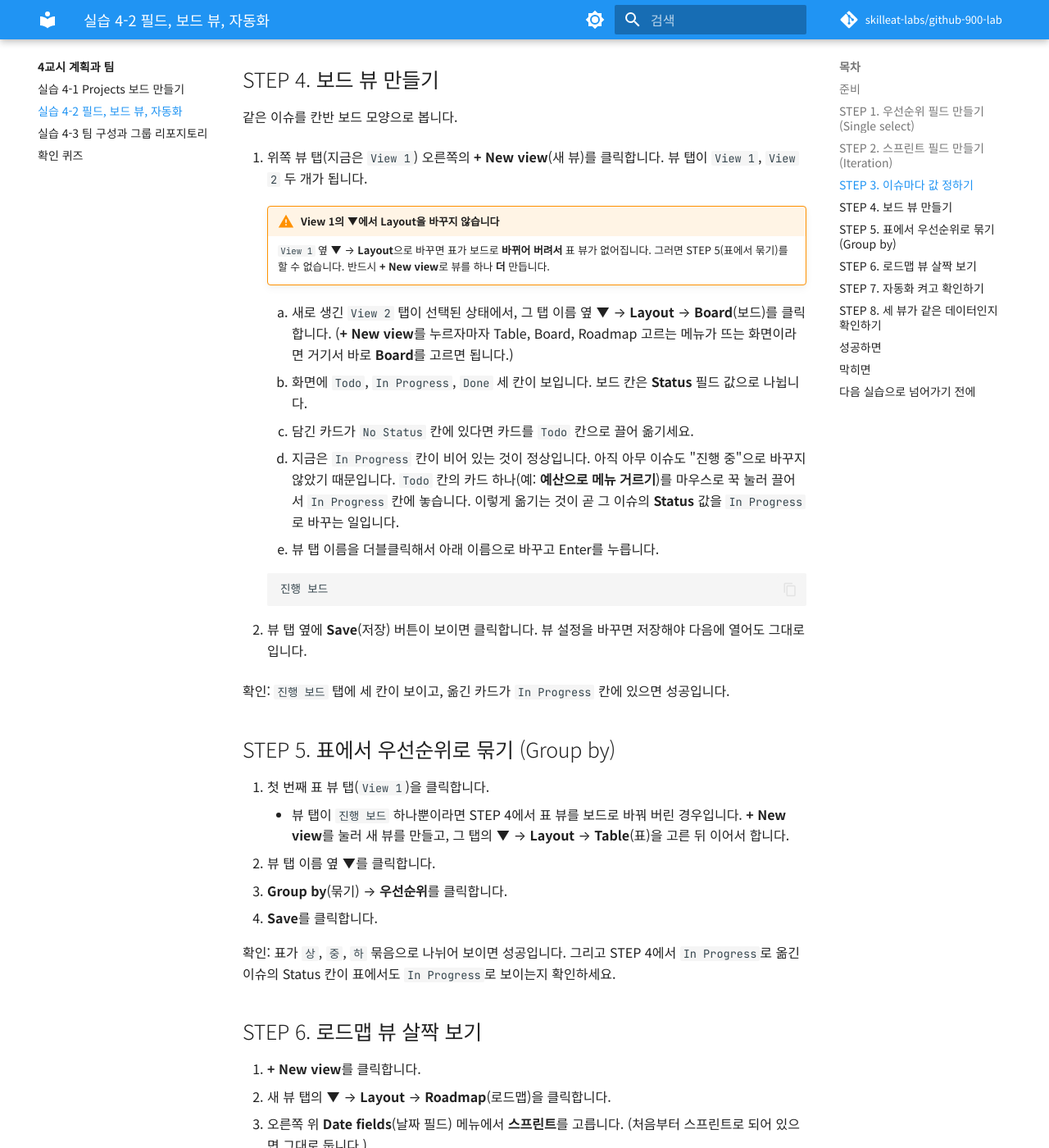
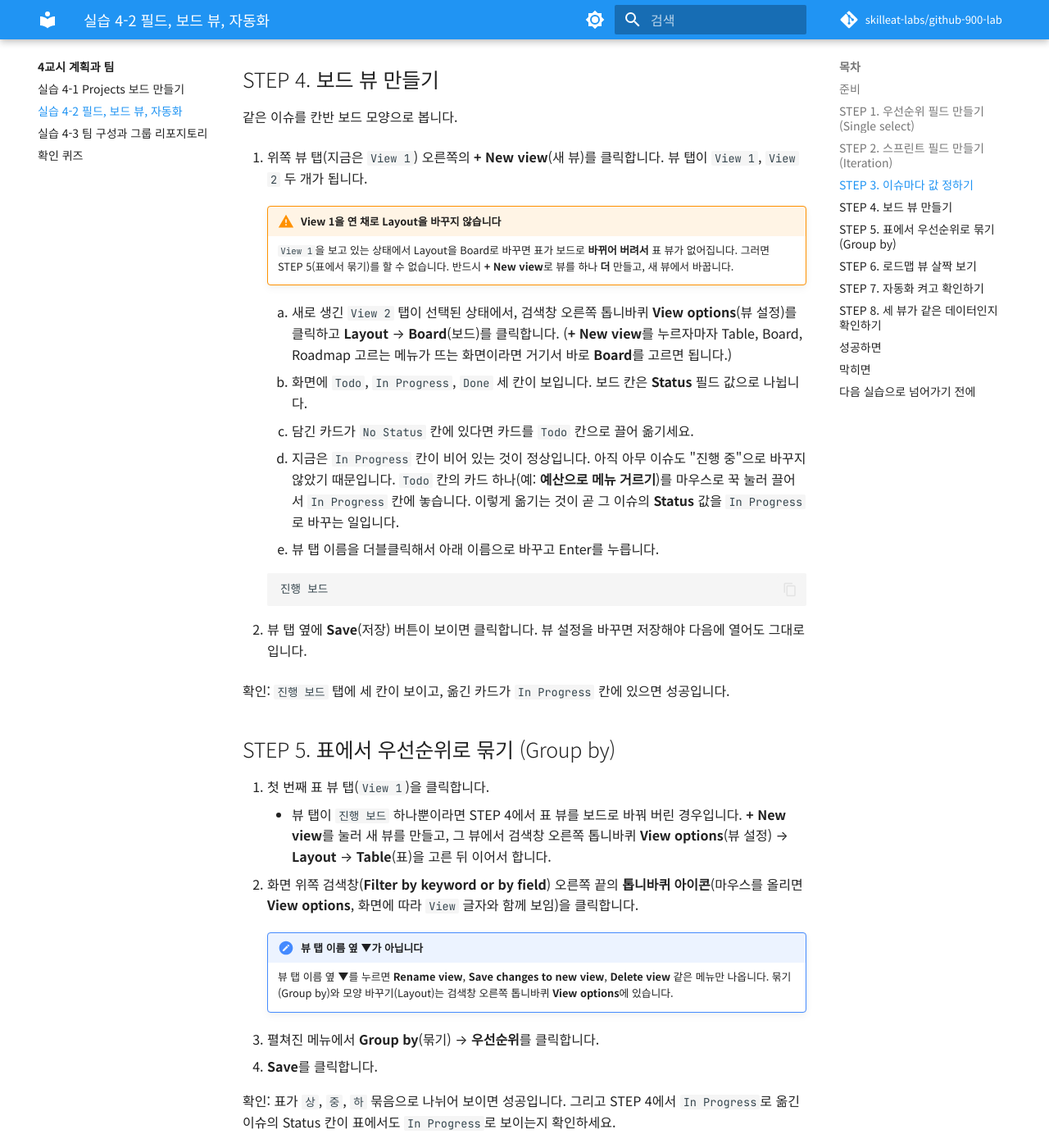
Before and after one commit to hyongsu/github-900-lab, an MkDocs documentation site: the page built from docs/class4/lab-2.md, in a window 1280 px wide and 1400 px high, scrolled down 2019 px. Shown: the whole window at 82% size. Built offline with MkDocs 1.6.1 and Material for MkDocs 9.7.7, drawn with Linux system fonts in a browser that asks for light colours; comment, search, counter and statistics services are not loaded; some of the changed text lies outside the part shown.

Commit message:
Projects 뷰 설정(Layout, Group by, Column by)을 검색창 오른쪽 View options 톱니바퀴로 안내 (공식 문서 기준)
Co-Authored-By: Claude Opus 5.5 <noreply@anthropic.com>

```diff
--- a/docs/class4/lab-2.md
+++ b/docs/class4/lab-2.md
@@ -72,9 +72,9 @@
 
 1. 위쪽 뷰 탭(지금은 `View 1`) 오른쪽의 **+ New view**(새 뷰)를 클릭합니다. 뷰 탭이 `View 1`, `View 2` 두 개가 됩니다.
 
-    !!! warning "View 1의 ▼에서 Layout을 바꾸지 않습니다"
-        `View 1` 옆 **▼** → **Layout**으로 바꾸면 표가 보드로 **바뀌어 버려서** 표 뷰가 없어집니다. 그러면 STEP 5(표에서 묶기)를 할 수 없습니다. 반드시 **+ New view**로 뷰를 하나 **더** 만듭니다.
-2. 새로 생긴 `View 2` 탭이 선택된 상태에서, 그 탭 이름 옆 **▼** → **Layout** → **Board**(보드)를 클릭합니다. (**+ New view**를 누르자마자 Table, Board, Roadmap 고르는 메뉴가 뜨는 화면이라면 거기서 바로 **Board**를 고르면 됩니다.)
+    !!! warning "View 1을 연 채로 Layout을 바꾸지 않습니다"
+        `View 1`을 보고 있는 상태에서 Layout을 Board로 바꾸면 표가 보드로 **바뀌어 버려서** 표 뷰가 없어집니다. 그러면 STEP 5(표에서 묶기)를 할 수 없습니다. 반드시 **+ New view**로 뷰를 하나 **더** 만들고, 새 뷰에서 바꿉니다.
+2. 새로 생긴 `View 2` 탭이 선택된 상태에서, 검색창 오른쪽 톱니바퀴 **View options**(뷰 설정)를 클릭하고 **Layout** → **Board**(보드)를 클릭합니다. (**+ New view**를 누르자마자 Table, Board, Roadmap 고르는 메뉴가 뜨는 화면이라면 거기서 바로 **Board**를 고르면 됩니다.)
 3. 화면에 `Todo`, `In Progress`, `Done` 세 칸이 보입니다. 보드 칸은 **Status** 필드 값으로 나뉩니다.
     - 담긴 카드가 `No Status` 칸에 있다면 카드를 `Todo` 칸으로 끌어 옮기세요.
 4. 지금은 `In Progress` 칸이 비어 있는 것이 정상입니다. 아직 아무 이슈도 "진행 중"으로 바꾸지 않았기 때문입니다. `Todo` 칸의 카드 하나(예: **예산으로 메뉴 거르기**)를 마우스로 꾹 눌러 끌어서 `In Progress` 칸에 놓습니다. 이렇게 옮기는 것이 곧 그 이슈의 **Status** 값을 `In Progress`로 바꾸는 일입니다.
@@ -91,9 +91,13 @@
 ## STEP 5. 표에서 우선순위로 묶기 (Group by)
 
 1. 첫 번째 표 뷰 탭(`View 1`)을 클릭합니다.
-    - 뷰 탭이 `진행 보드` 하나뿐이라면 STEP 4에서 표 뷰를 보드로 바꿔 버린 경우입니다. **+ New view**를 눌러 새 뷰를 만들고, 그 탭의 **▼** → **Layout** → **Table**(표)을 고른 뒤 이어서 합니다.
-2. 뷰 탭 이름 옆 **▼**를 클릭합니다.
-3. **Group by**(묶기) → **우선순위**를 클릭합니다.
+    - 뷰 탭이 `진행 보드` 하나뿐이라면 STEP 4에서 표 뷰를 보드로 바꿔 버린 경우입니다. **+ New view**를 눌러 새 뷰를 만들고, 그 뷰에서 검색창 오른쪽 톱니바퀴 **View options**(뷰 설정) → **Layout** → **Table**(표)을 고른 뒤 이어서 합니다.
+2. 화면 위쪽 검색창(**Filter by keyword or by field**) 오른쪽 끝의 **톱니바퀴 아이콘**(마우스를 올리면 **View options**, 화면에 따라 `View` 글자와 함께 보임)을 클릭합니다.
+
+    !!! note "뷰 탭 이름 옆 ▼가 아닙니다"
+        뷰 탭 이름 옆 **▼**를 누르면 **Rename view**, **Save changes to new view**, **Delete view** 같은 메뉴만 나옵니다. 묶기(Group by)와 모양 바꾸기(Layout)는 검색창 오른쪽 톱니바퀴 **View options**에 있습니다.
+
+3. 펼쳐진 메뉴에서 **Group by**(묶기) → **우선순위**를 클릭합니다.
 4. **Save**를 클릭합니다.
 
 확인: 표가 `상`, `중`, `하` 묶음으로 나뉘어 보이면 성공입니다. 그리고 STEP 4에서 `In Progress`로 옮긴 이슈의 Status 칸이 표에서도 `In Progress`로 보이는지 확인하세요.
@@ -101,7 +105,7 @@
 ## STEP 6. 로드맵 뷰 살짝 보기
 
 1. **+ New view**를 클릭합니다.
-2. 새 뷰 탭의 **▼** → **Layout** → **Roadmap**(로드맵)을 클릭합니다.
+2. 검색창 오른쪽 톱니바퀴 **View options**(뷰 설정) → **Layout** → **Roadmap**(로드맵)을 클릭합니다.
 3. 오른쪽 위 **Date fields**(날짜 필드) 메뉴에서 **스프린트**를 고릅니다. (처음부터 스프린트로 되어 있으면 그대로 둡니다.)
 4. 이슈들이 시간축 위에 1주 길이 막대로 나타납니다.
 
@@ -152,7 +156,7 @@
     표가 화면보다 넓어서 오른쪽이 잘린 것입니다. 표를 오른쪽 끝까지 가로로 스크롤하세요. 또는 키보드에서 `Ctrl`+`K`(Mac은 `Cmd`+`K`)를 누르고 `field`를 입력해 **Create new field**를 고를 수도 있습니다.
 
 ??? failure "보드에 칸이 No Status 하나뿐입니다"
-    Status 필드 값이 비어 있어서 그렇습니다. 카드를 하나씩 `Todo` 칸으로 끌어 옮기세요. 칸이 아예 안 보이면 뷰 탭 **▼** → **Column by** → **Status**를 고릅니다.
+    Status 필드 값이 비어 있어서 그렇습니다. 카드를 하나씩 `Todo` 칸으로 끌어 옮기세요. 칸이 아예 안 보이면 검색창 오른쪽 톱니바퀴 **View options**(뷰 설정) → **Column by** → **Status**를 고릅니다.
 
 ??? failure "뷰를 바꿨는데 새로고침하니 원래대로 돌아갔습니다"
     뷰 설정을 바꾼 뒤 **Save**를 누르지 않았습니다. 뷰 탭 옆에 파란 점이나 **Save** 버튼이 보이면 저장되지 않은 상태입니다.
```
Also changed, not shown: docs/class4/practice.md (+4 -4 lines), docs/class5/mission-2.md (+4 -4 lines).
